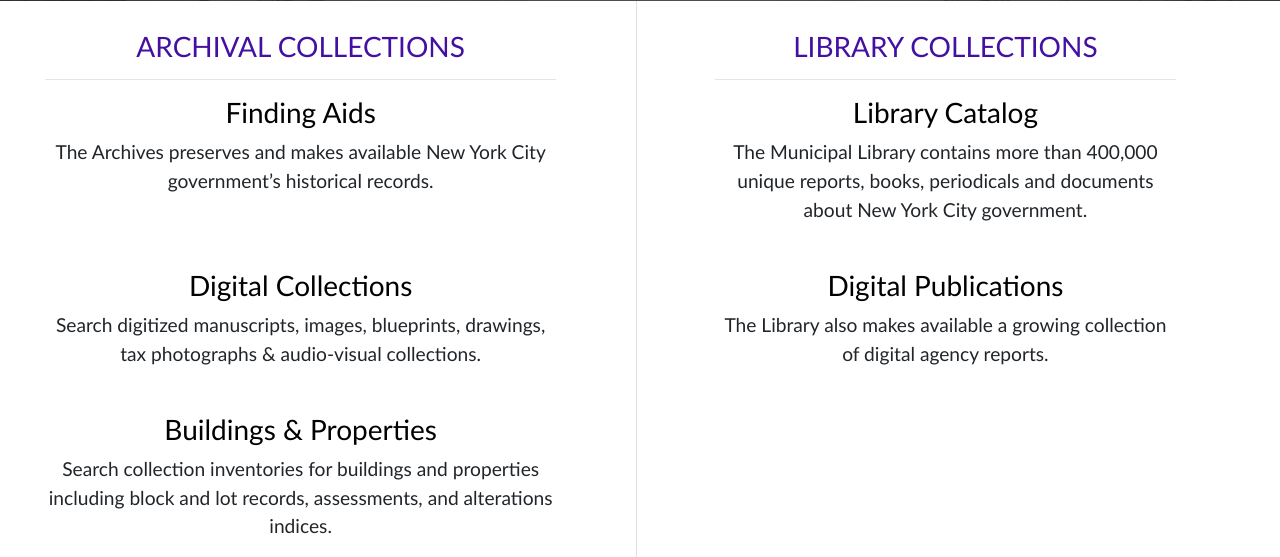
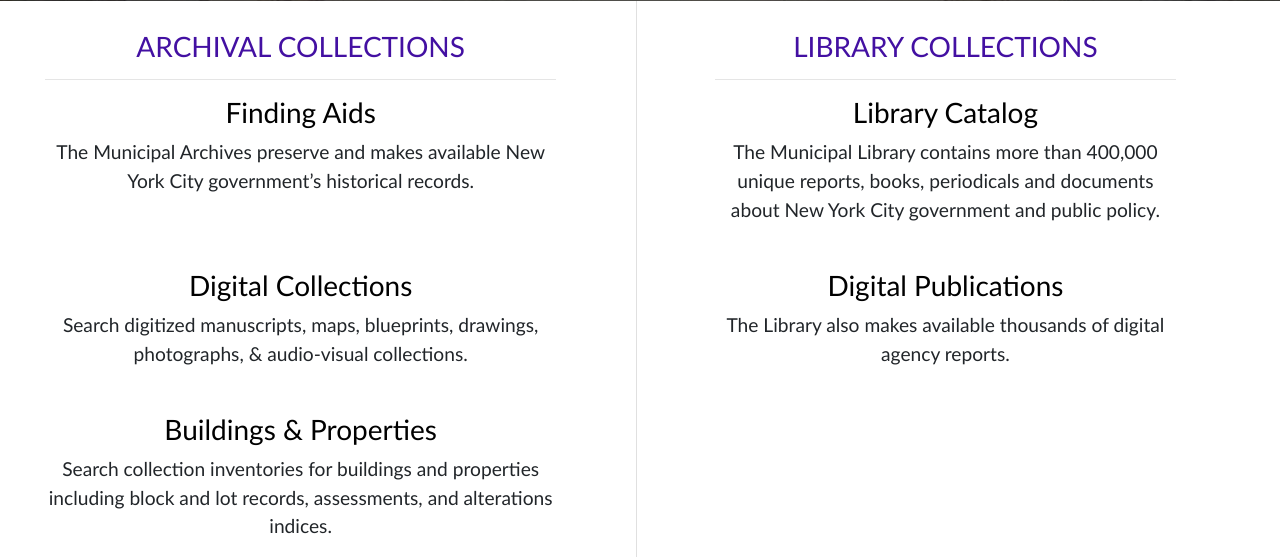
Before and after one commit to Danish11512/nyc-archives-landingpage-flask, a Flask app: page / in a window 1280 px wide. Shown: the part 391-948 px from the top of the page. Run offline with Flask 2, Linux system fonts and the light colour scheme; some libraries are stand-ins or nearby versions; some web fonts are replaced.

Commit message:
grammar change

```diff
--- a/landing_page/templates/index.html
+++ b/landing_page/templates/index.html
@@ -103,12 +103,12 @@
                 <a href="https://archivesspace.getinfo.nyc/">
                     <h3>Finding Aids</h3>
                 </a>
-                <p>The Archives preserves and makes available New York City government’s historical records.</p>
+                <p>The Municipal Archives preserve and makes available New York City government’s historical records.</p>
                 <br><br>
                 <a href="http://nycma.lunaimaging.com/luna/servlet">
                     <h3>Digital Collections</h3>
                 </a>
-                <p>Search digitized manuscripts, images, blueprints, drawings, tax photographs & audio-visual collections.</p>
+                <p>Search digitized manuscripts, maps, blueprints, drawings, photographs, & audio-visual collections.</p>
                 <br>
                 <a href="https://drive.google.com/drive/folders/1aKtnpGsQ4Vx8Hs17AvwL9JB3BmcyXd7L">
                     <h3>Buildings & Properties</h3>
@@ -122,12 +122,12 @@
                 <a href="https://nycrecords.bywatersolutions.com/">
                     <h3>Library Catalog</h3>
                 </a>
-                <p>The Municipal Library contains more than 400,000 unique reports, books, periodicals and documents about New York City government.</p>
+                <p>The Municipal Library contains more than 400,000 unique reports, books, periodicals and documents about New York City government and public policy.</p>
                 <br>
                 <a href="https://a860-gpp.nyc.gov/handle/gpp/2">
                     <h3>Digital Publications</h3>
                 </a>
-                <p>The Library also makes available a growing collection of digital agency reports.</p>
+                <p>The Library also makes available thousands of digital agency reports.</p>
                 <p></p>
                 </p>
             </div>
@@ -142,7 +142,7 @@
                 <a href="https://drive.google.com/drive/folders/1Z4zwiRo4EYnjKvoYea_0zPehd0Wbu6en">
                     <h3>Indexes & Resources</h3>
                 </a>
-                <p>Research civil lists, NYC shuls, Veterans resources and indexes.
+                <p>Research civil lists, cenncus records, veterans resources, and indexes.
                 </p>
             </div>
 
@@ -176,12 +176,12 @@
                 <a href="https://archivesspace.getinfo.nyc/">
                     <h3>Finding Aids</h3>
                 </a>
-                <p>The Archives preserves and makes available New York City government’s historical records.</p>
+                <p>The Municipal Archives preserve and makes available New York City government’s historical records.</p>
                 <br><br>
                 <a href="http://nycma.lunaimaging.com/luna/servlet">
                     <h3>Digital Collections</h3>
                 </a>
-                <p>Search digitized manuscripts, images, blueprints, drawings, tax photographs & audio-visual collections.</p>
+                <p>Search digitized manuscripts, maps, blueprints, drawings, photographs, & audio-visual collections.</p>
                 <br>
                 <a href="https://drive.google.com/drive/folders/1aKtnpGsQ4Vx8Hs17AvwL9JB3BmcyXd7L">
                     <h3>Buildings & Properties</h3>
@@ -195,12 +195,12 @@
                 <a href="https://nycrecords.bywatersolutions.com/">
                     <h3>Library Catalog</h3>
                 </a>
-                <p>The Municipal Library contains more than 400,000 unique reports, books, periodicals and documents about New York City government.</p>
+                <p>The Municipal Library contains more than 400,000 unique reports, books, periodicals and documents about New York City government and public policy.</p>
                 <br>
                 <a href="https://a860-gpp.nyc.gov/handle/gpp/2">
                     <h3>Digital Publications</h3>
                 </a>
-                <p>The Library also makes available a growing collection of digital agency reports.</p>
+                <p>The Library also makes available thousands of digital agency reports.</p>
                 <p></p>
                 </p>
             </div>
```
